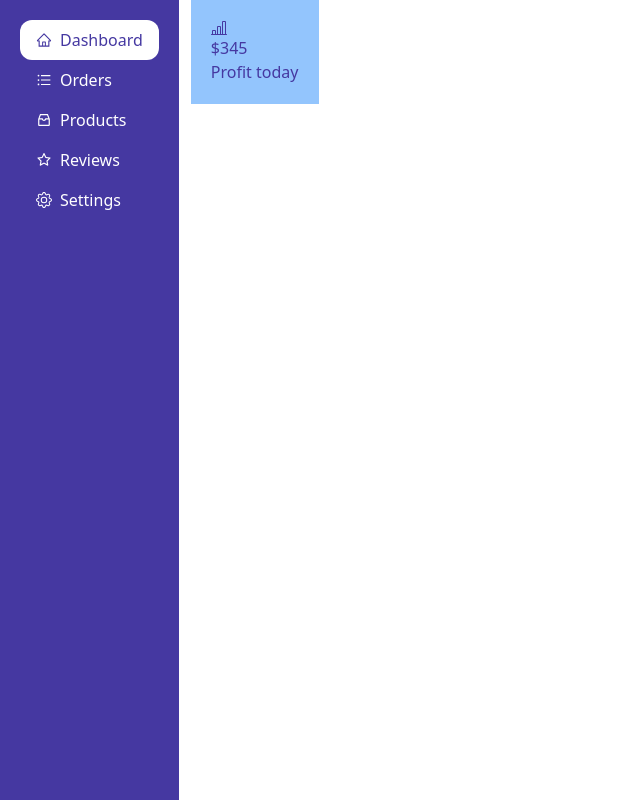
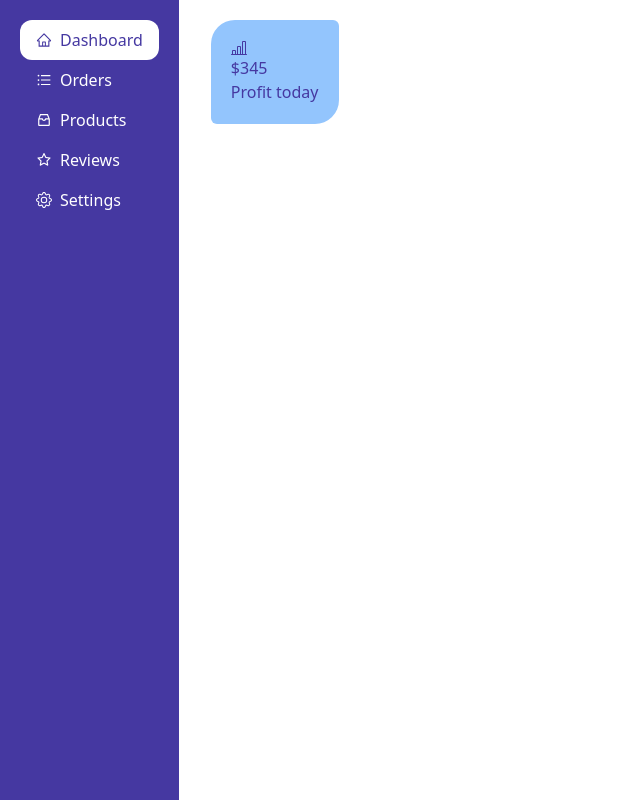
Before and after one commit to gift56/dashboard, a React (Vite) app: page / in a window 1280 px wide. Shown: the whole page, without its empty margins (0-640 px from the left). Built offline with nearby package versions, Linux system fonts and the light colour scheme.

Commit message:
added some margin

```diff
--- a/src/components/DashboardContent/DashboardComponent.jsx
+++ b/src/components/DashboardContent/DashboardComponent.jsx
@@ -3,8 +3,8 @@ import { BsBarChartLine } from "react-icons/bs";
 
 const DashboardComponent = () => {
   return (
-    <main className="">
-      <div className="bg-blue-300 text-primary p-5">
+    <main className="p-5 ">
+      <div className="bg-blue-300 text-primary p-5 rounded-tl-3xl rounded-br-3xl rounded-tr-md rounded-bl-md">
         <BsBarChartLine />
         <h2>$345</h2>
         <h3>Profit today</h3>
```
